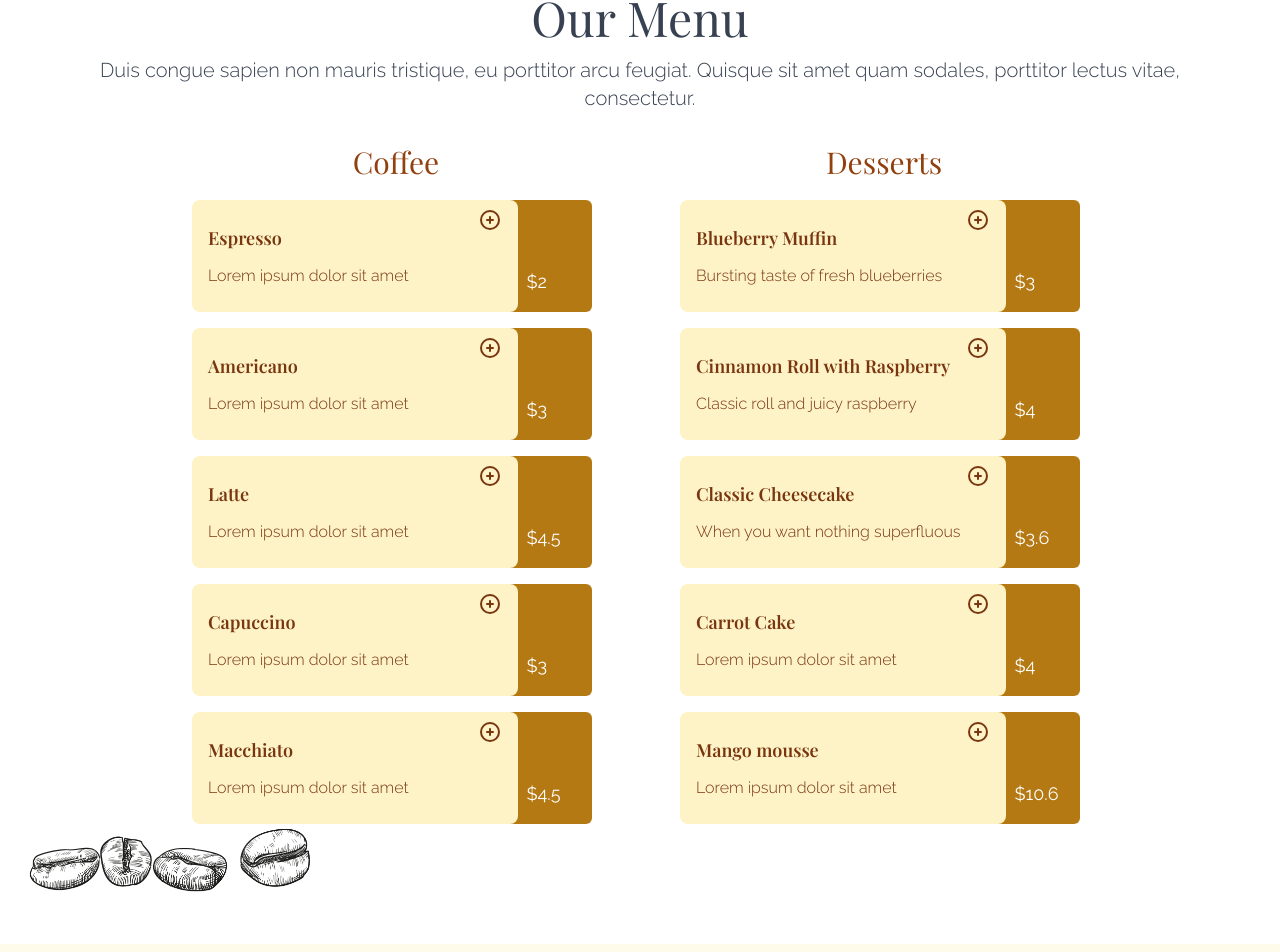
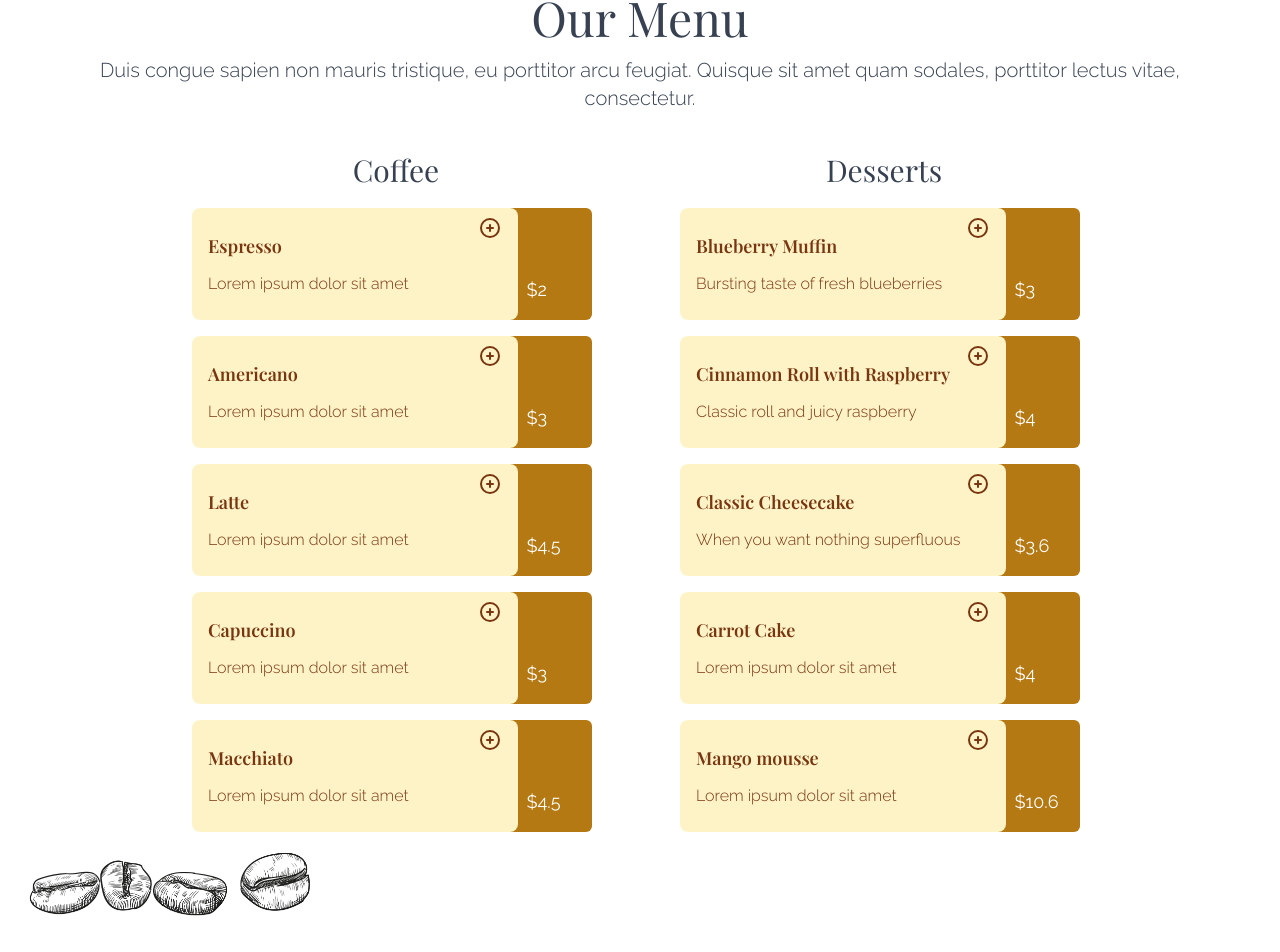
Before and after one commit to moonlik/coffee-shop-project, a React (Create React App) app: page / in a window 1280 px wide. Shown: the part 2150-3102 px from the top of the page. Built offline with nearby package versions, Linux system fonts and the light colour scheme.

Commit message:
Use import image

```diff
--- a/src/Menu.js
+++ b/src/Menu.js
@@ -1,6 +1,7 @@
 import { useState } from 'react';
 import Cart from './Cart';
-import Product from './Product'
+import Product from './Product';
+import coffeeBeans from './assets/images/coffee-beans.png';
 
 const Menu = (props) => {
 
@@ -8,20 +9,20 @@ const Menu = (props) => {
 
     return (
         <div className="relative min-h-screen max-w-screen-xl py-20 mx-auto pt-16 md:pt-36 px-4 text-gray-700">
-            <img src="./coffee_beans.png" alt="Coffee beans" className="absolute bottom-10 w-1/4"></img>
+            <img src={coffeeBeans} alt="Coffee beans" className="absolute bottom-10 w-1/4"></img>
 
-            <div className="px-10 md:px-20 mb-8" id="menu">
+            <div className="px-10 md:px-20 mb-10" id="menu">
                 <h2 className="text-center text-3xl md:text-5xl font-thin font-serif md:leading-relaxed">Our Menu</h2>
                 <p className="text-center text-lg md:text-xl font-light">Duis congue sapien non mauris tristique, eu porttitor arcu feugiat. Quisque sit amet quam sodales, porttitor lectus vitae, consectetur.</p>
             </div>
 
             <div className="max-w-md md:max-w-4xl mx-auto md:flex md:gap-20">
-                <div className="w-full mb-6">
-                    <h3 className="text-2xl md:text-3xl font-serif mb-5 text-yellow-800 text-center">Coffee</h3>
+                <div className="w-full mb-10">
+                    <h3 className="text-2xl md:text-3xl font-serif mb-5 text-center">Coffee</h3>
                     <Product productItems={props.coffee}  addToCart={props.addToCart}/>
                 </div>
                 <div className="w-full">
-                    <h3 className="text-2xl md:text-3xl font-serif mb-5 text-yellow-800 text-center">Desserts</h3>
+                    <h3 className="text-2xl md:text-3xl font-serif mb-5 text-center">Desserts</h3>
                     <Product productItems={props.dessert} addToCart={props.addToCart}/>
                 </div>
             </div>
```
Also changed, not shown: src/assets/images/coffee-beans.png (renamed from public/coffee_beans.png).
